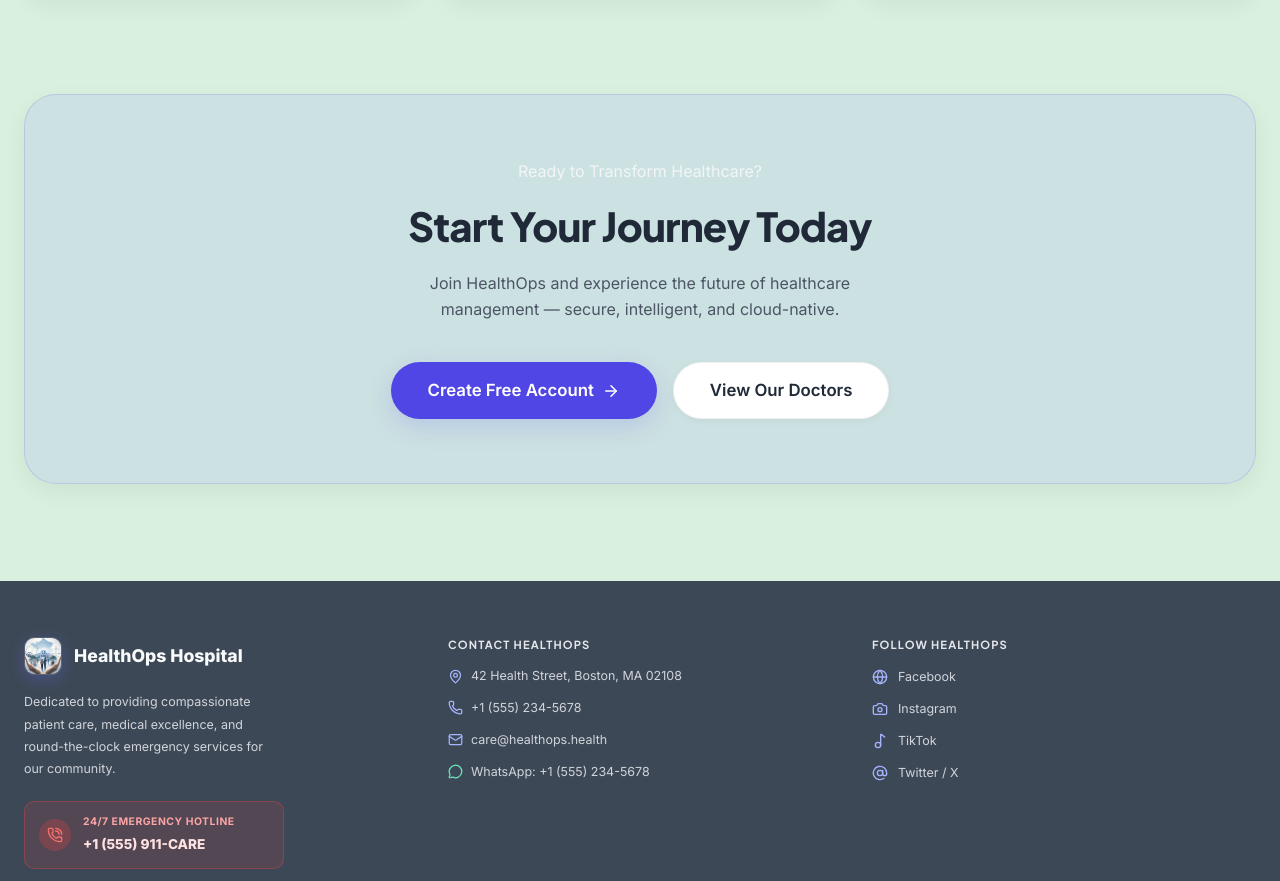
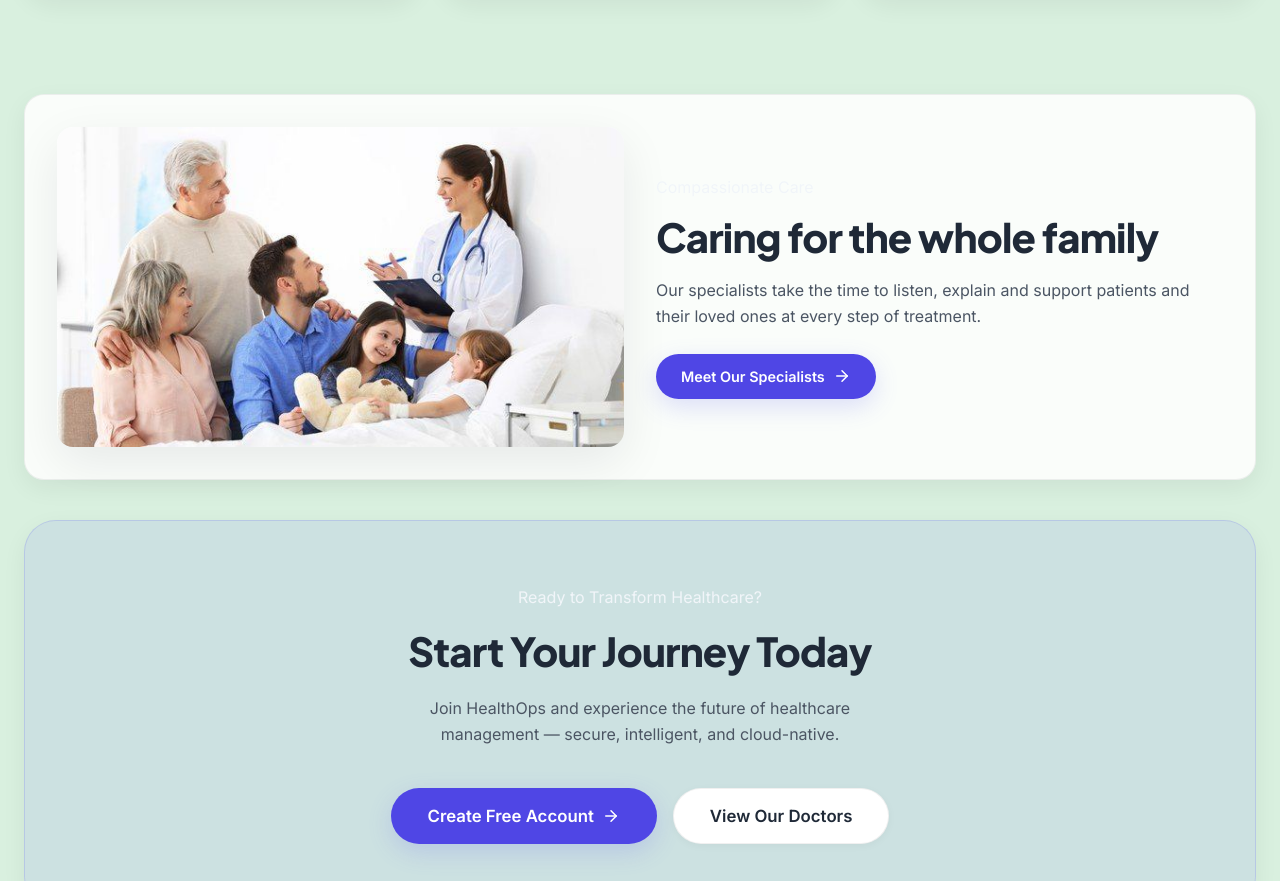
Before and after one commit to chalindu888/Secure-Cloud-Native-Healthcare-Management-Platform_Devops-GroupNo-73-, a React (Vite) app in the folder frontend/: page / in a window 1280 px wide. Shown: the part 1638-2519 px from the top of the page. Built offline with nearby package versions, Linux system fonts and the light colour scheme; no server answers.

Commit message:
add pictre for home page

```diff
--- a/frontend/src/pages/Home.jsx
+++ b/frontend/src/pages/Home.jsx
@@ -2,6 +2,7 @@ import React from 'react';
 import { Link, useNavigate } from 'react-router-dom';
 import { useAuth } from '../context/AuthContext';
 import { useData } from '../context/DataContext';
+import careImage from '../assets/hospital-care.png';
 import { ShieldCheck, Calendar, Users, Activity, CheckCircle2, ArrowRight, Server, Stethoscope, Sparkles, Zap, Globe, Lock, Star, TrendingUp, HeartPulse } from 'lucide-react';
 
 const Home = () => {
@@ -225,6 +226,49 @@ const Home = () => {
       </section>
 
       {/* ================================================================
+          CARE FOR EVERY FAMILY
+      ================================================================ */}
+      <section className="page-wrapper" style={{ paddingTop: '0', paddingBottom: '2.5rem' }}>
+        <div
+          style={{
+            display: 'grid',
+            gridTemplateColumns: 'repeat(auto-fit, minmax(300px, 1fr))',
+            gap: '2rem',
+            alignItems: 'center',
+            padding: 'clamp(1.25rem, 3vw, 2rem)',
+            borderRadius: '1.25rem',
+            background: 'var(--bg-card)',
+            border: '1px solid var(--bdr-default)',
+            boxShadow: 'var(--shdw-md)',
+          }}
+        >
+          <img
+            src={careImage}
+            alt="A doctor talking with a patient's family at the bedside"
+            style={{
+              width: '100%',
+              maxWidth: '600px',
+              justifySelf: 'center',
+              borderRadius: '1rem',
+              boxShadow: 'var(--shdw-lg)',
+              display: 'block',
+            }}
+          />
+          <div>
+            <span className="section-label" style={{ display: 'block', marginBottom: '0.75rem' }}>Compassionate Care</span>
+            <h2 className="page-title" style={{ marginBottom: '1rem' }}>Caring for the whole family</h2>
+            <p className="page-subtitle" style={{ marginBottom: '1.5rem' }}>
+              Our specialists take the time to listen, explain and support patients and their loved ones at every step of treatment.
+            </p>
+            <Link to="/doctors" className="btn btn-primary">
+              Meet Our Specialists
+              <ArrowRight size={18} />
+            </Link>
+          </div>
+        </div>
+      </section>
+
+      {/* ================================================================
           CTA SECTION
       ================================================================ */}
       <section className="page-wrapper" style={{ paddingTop: '0' }}>
```
Also changed, not shown: frontend/src/assets/hospital-care.png (added).
